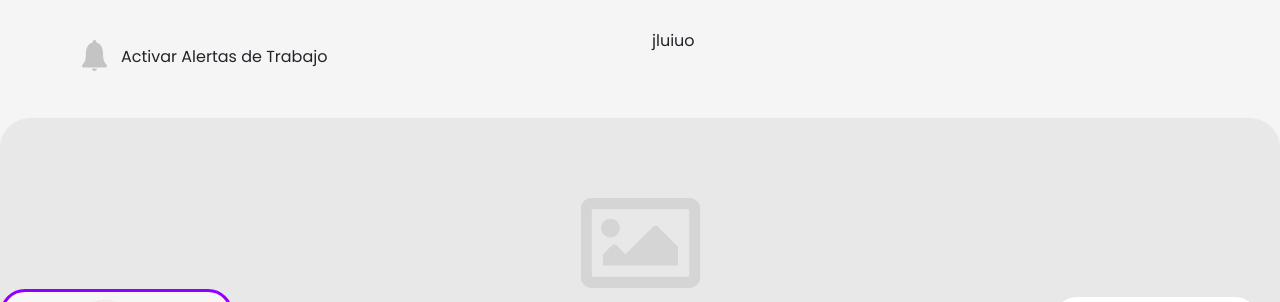
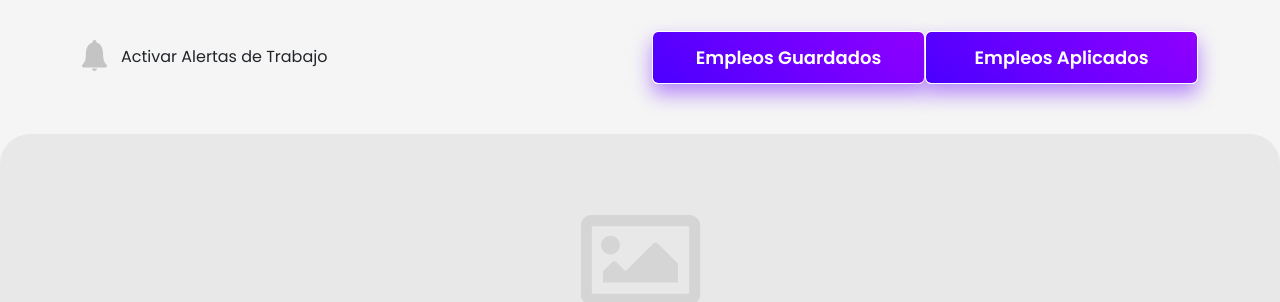
Before and after one commit to hectorsevillasandoval/krezco, a plain HTML site: page empleos.html in a window 1280 px wide. Shown: the part 104-406 px from the top of the page. Drawn offline with nearby package versions, Linux system fonts and the light colour scheme.

Commit message:
actualizar empleados

```diff
--- a/assets/scss/pages/_notificaciones.scss
+++ b/assets/scss/pages/_notificaciones.scss
@@ -319,6 +319,10 @@
                 padding-right: 10px;
             }
         }
+        .right-content {
+            display: flex;
+            justify-content: space-between;
+        }
     }
 }
 .body-profile {
--- a/empleos.html
+++ b/empleos.html
@@ -88,7 +88,9 @@
                 </div>
 
                 <div class="col-6">
-                    jluiuo
+                    <div class="right-content">
+                        <a href="#" class="btn btn--gradient">Empleos Guardados</a> <a href="#" class="btn btn--gradient">Empleos Aplicados</a>
+                    </div>
                 </div>
             </div>
         </div>
```
Also changed, not shown: assets/css/theme.css, 1 other file.
